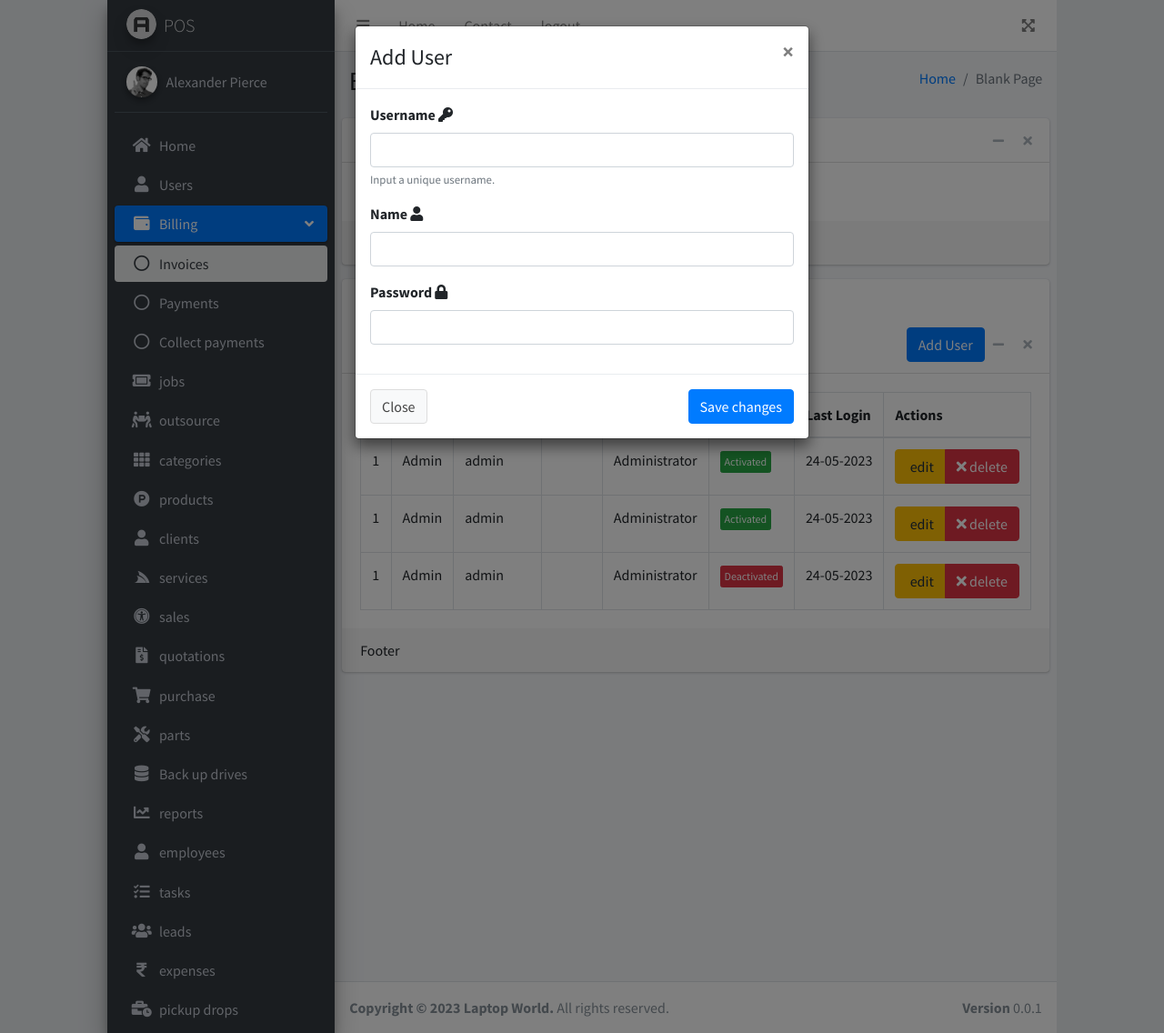
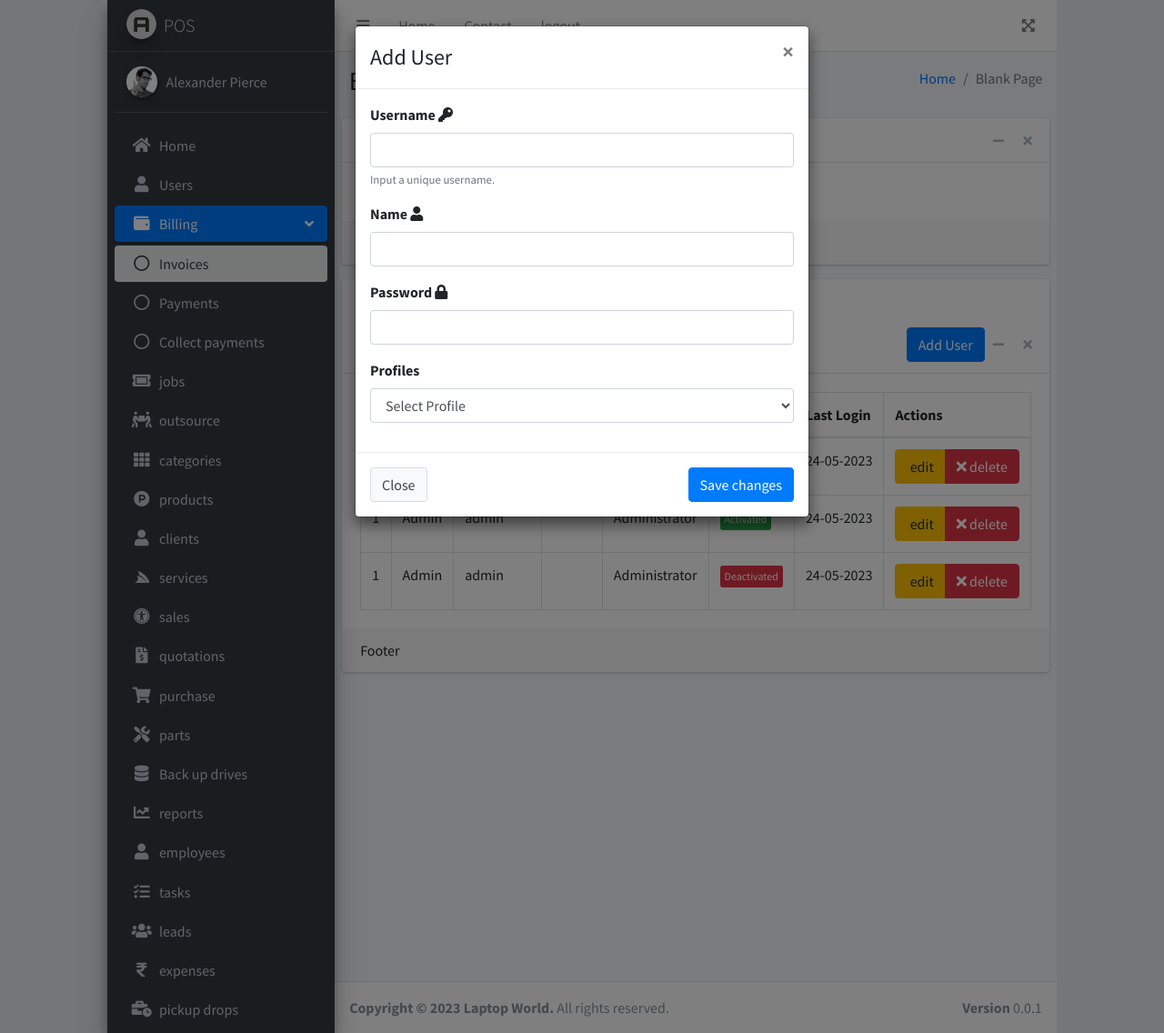
Before and after one commit to Mr-Kumar-Abhishek/computer-repair-POS, a PHP site: page /users in a window 1280 px wide, after a click on "Add User". Shown: the whole page at 91% size. Run offline with PHP 8.4, Linux system fonts and the light colour scheme; the visitor is signed in with stand-in values (Sample User, id 1); some libraries are stand-ins or nearby versions.

Commit message:
add profiles in add user

```diff
--- a/views/modules/users.php
+++ b/views/modules/users.php
@@ -155,18 +155,27 @@
 
                   <div class="form-group">
                     <label for="InputUsername">Username</label>
-                     <i class="fas fa-key"></i><input type="text" class="form-control" id="addUserName" aria-describedby="InputUsername">
-                    <small id="emailHelp" class="form-text text-muted">Input a unique username.</small>
+                     <i class="fas fa-key"></i><input type="text" name="username" class="form-control" id="addUserName" aria-describedby="InputUsername">
+                    <small id="usernameHelp" class="form-text text-muted">Input a unique username.</small>
                   </div>
                   <div class="form-group">
                     <label for="InputName">Name</label>
                     <i class="fas fa-user"></i>
-                    <input type="text" class="form-control" id="InputName">
+                    <input type="text" name="sname" class="form-control" id="InputName">
                   </div>
                   <div class="form-group">
                     <label for="InputPassword">Password</label>
                     <i class="fas fa-lock"></i>
-                    <input type="password" class="form-control" id="exampleInputPassword">
+                    <input type="password" name="passowrd" class="form-control" id="exampleInputPassword">
+                  </div>
+                  <div class="form-group">
+                    <label for="profileFormControlSelect">Profiles</label>
+                    <select class="form-control" name="profileid="profileFormControlSelect">
+                      <option value="">Select Profile</option>
+                      <option value="administrator">Administrator</option>
+                      <option value="especial">Especial</option>
+                      <option value="vendor">Vendor</option>
+                    </select>
                   </div>
               </div>
               <div class="modal-footer justify-content-between">
```
